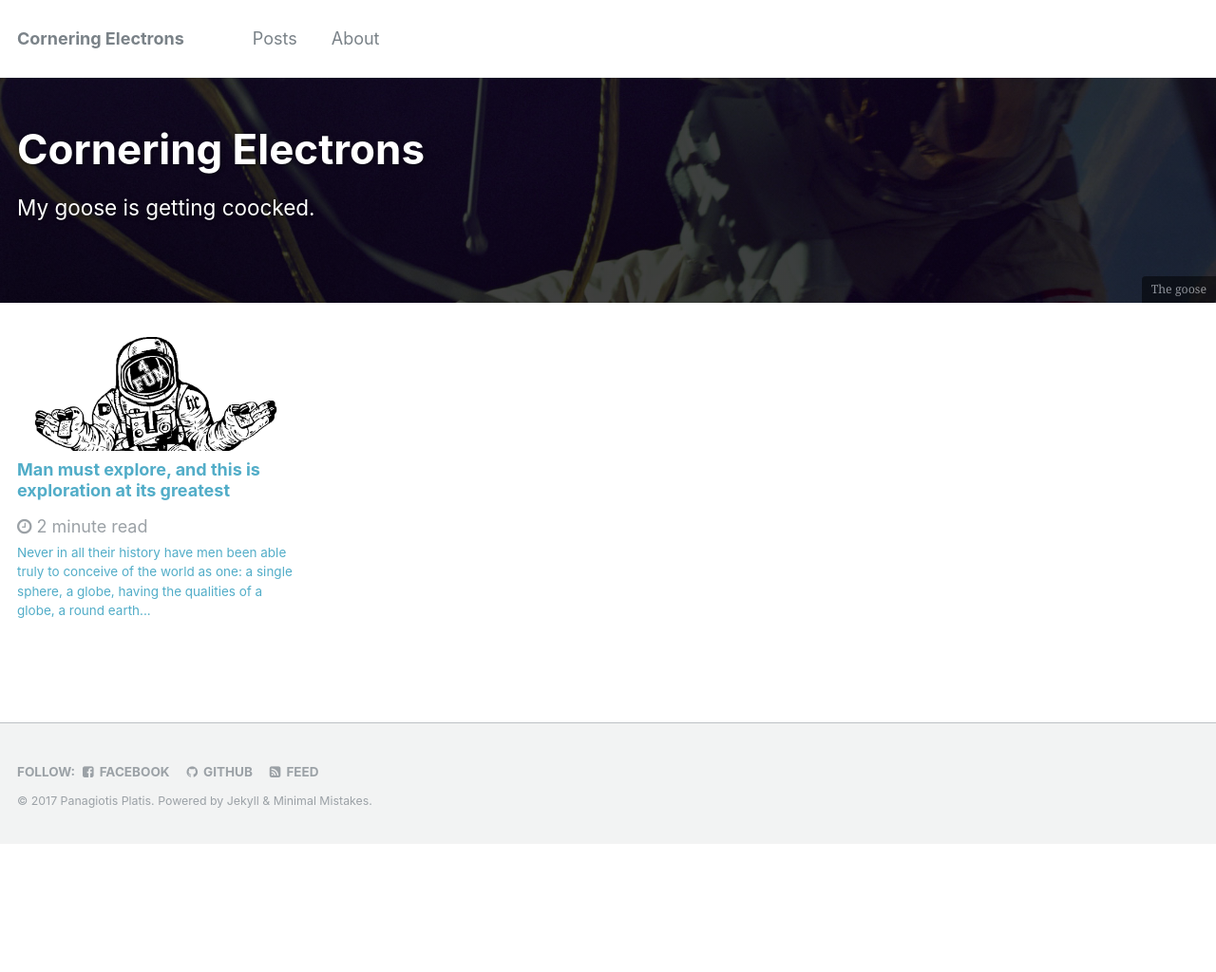
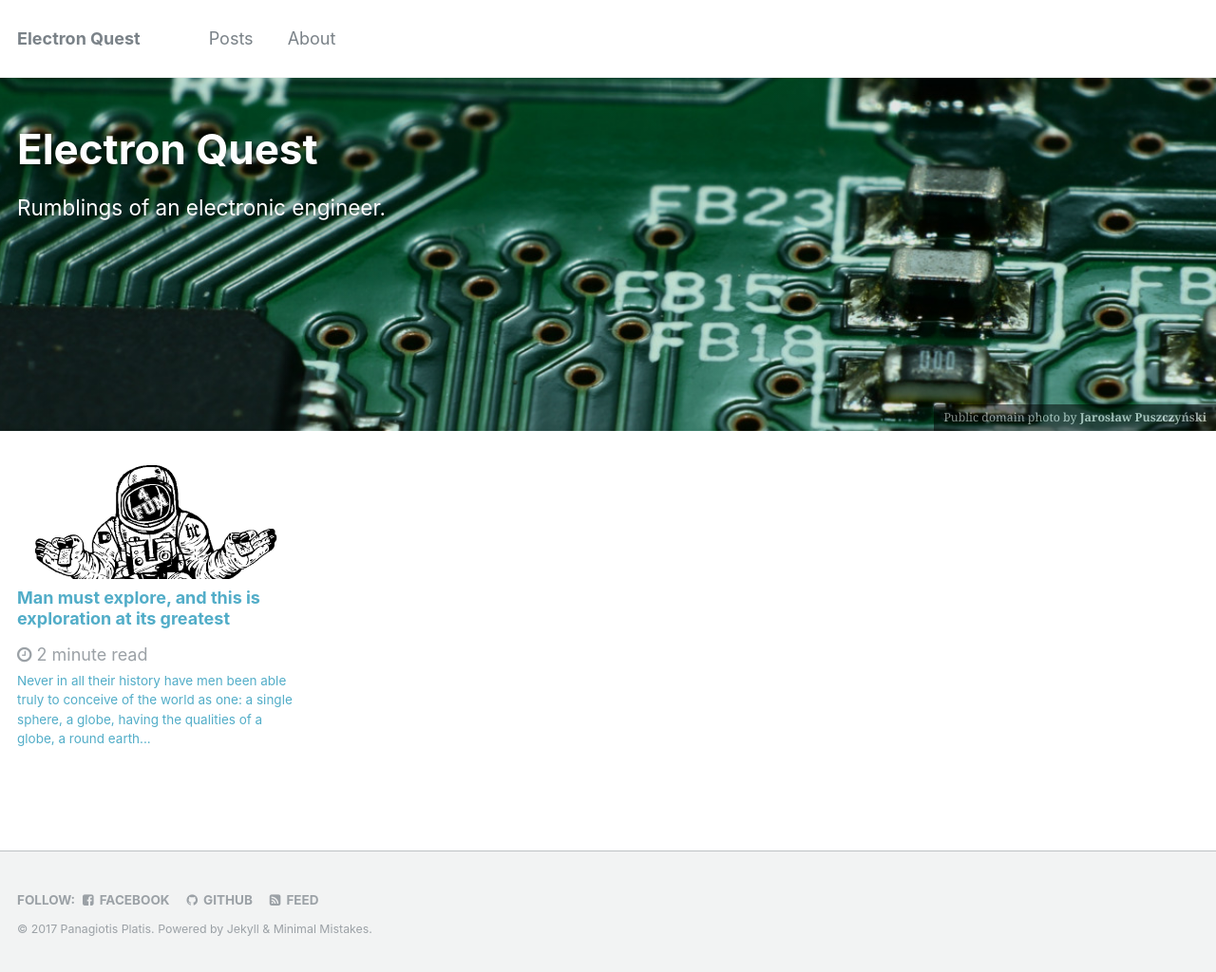
Before and after one commit to platispete/platispete.github.io, a Jekyll site: the page built from _pages/home.html, in a window 1280 px wide. Shown: the whole page at 95% size. Built offline with Jekyll 4.4.1, drawn with Linux system fonts in a browser that asks for light colours; before the commit the page ends 900 px from its top, so only the background shows below that.

Commit message:
Changed the name and banner

```diff
--- a/_config.yml
+++ b/_config.yml
@@ -7,13 +7,13 @@
 
 # Site Settings
 locale                   : "en"
-title                    : "Cornering Electrons"
+title                    : "Electron Quest"
 title_separator          : "|"
 name                     : "Panagiotis Platis"
-description              : "Falling of the edge of the trace."
+description              : "Rumblings of an electronic engineer."
 url                      : "https://platispete.github.io"  # the base hostname & protocol for your site e.g. "https://mmistakes.github.io"
 baseurl                  : # the subpath of your site, e.g. "/blog"
-gh_repo                  :
+gh_repo                  : "platispete/platispete.github.io"
 teaser                   : "teaser.png" # filename of teaser fallback teaser image placed in /images/, .e.g. "500x300.png"
 breadcrumbs              : false #false # true, false (default)
 words_per_minute         : 200
@@ -66,7 +66,7 @@ google_ad_slot           :
 author:
   name             : "Panagiotis Platis"
   avatar           : "myphoto.png"
-  bio              : "Lost in space engineer."
+  bio              : "Lost in space electronic engineer."
   location         : "Outer Ring"
   email            : "platispete@gmail.com"
   uri              :
@@ -152,7 +152,7 @@ kramdown:
 permalink: /:categories/:title/
 paginate: 5 # amount of posts to show
 paginate_path: /page:num/
-timezone: # http://en.wikipedia.org/wiki/List_of_tz_database_time_zones
+timezone: Europe/Athens # http://en.wikipedia.org/wiki/List_of_tz_database_time_zones
 
 
 # Plugins
--- a/_layouts/archive.html
+++ b/_layouts/archive.html
@@ -2,7 +2,7 @@
 layout: default
 ---
 
-{% if (page.header.overlay_color or page.header.overlay_image) or page.header.image %}
+{% if page.header.overlay_color or page.header.overlay_image or page.header.image %}
   {% include page__hero.html %}
 {% endif %}
 
--- a/_layouts/single.html
+++ b/_layouts/single.html
@@ -4,7 +4,7 @@ layout: default
 
 {% include base_path %}
 
-{% if (page.header.overlay_color or page.header.overlay_image) or page.header.image %}
+{% if page.header.overlay_color or page.header.overlay_image or page.header.image %}
   {% include page__hero.html %}
 {% endif %}
 
--- a/_layouts/splash.html
+++ b/_layouts/splash.html
@@ -4,7 +4,7 @@ layout: default
 
 {% include base_path %}
 
-{% if (page.header.overlay_color or page.header.overlay_image) or page.header.image %}
+{% if page.header.overlay_color or page.header.overlay_image or page.header.image %}
   {% include page__hero.html %}
 {% endif %}
 
--- a/_pages/home.html
+++ b/_pages/home.html
@@ -3,10 +3,10 @@ layout: splash
 permalink: /
 date:
 header:
-  overlay_filter: 0.5
-  overlay_image: post-bg-06.jpg
-  caption: "The goose"
-excerpt: 'My goose is getting coocked.'
+  overlay_filter: 0.1
+  overlay_image: banner.jpg
+  caption: "Public domain photo by [**Jarosław Puszczyński**](https://stock.tookapic.com/photos/31483)"
+excerpt: 'Rumblings of an electronic engineer. <br><br><br><br><br>'
 ---
 
 <div class="grid__wrapper">
```
Also changed, not shown: Gemfile.lock, images/banner.jpg (added), images/post-bg-06.jpg (deleted), 3 other files.
